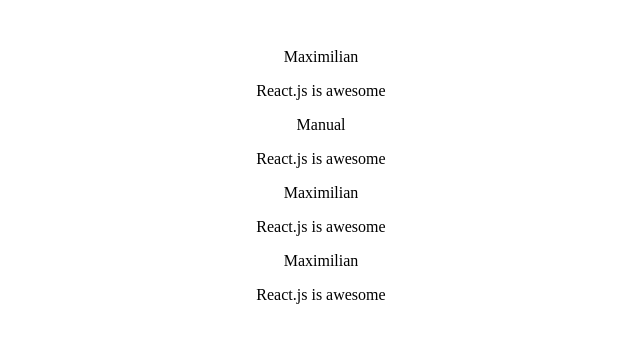
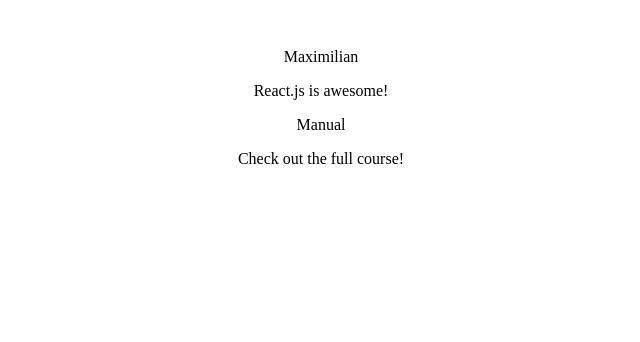
Before and after one commit to APapeIsName/react-crash-course, a React (Vite) app: page / in a window 1280 px wide. Shown: the top 342 px of the page, without its empty margins (319-959 px from the left). Built offline with nearby package versions, Linux system fonts and the light colour scheme.

Commit message:
Design: Props 적용하기

```diff
--- a/src/App.jsx
+++ b/src/App.jsx
@@ -3,10 +3,8 @@
 
 function App() {
   return <main>
-    <Post/>
-    <Post/>
-    <Post/>
-    <Post/>
+    <Post author="Maximilian" body="React.js is awesome!"/>
+    <Post author="Manual" body="Check out the full course!"/>
   </main>;
 }
 
--- a/src/components/Post.jsx
+++ b/src/components/Post.jsx
@@ -1,12 +1,9 @@
-const names = ['Maximilian', 'Manual'];
-
-function Post() {
-    const chosenName = Math.random() > 0.5 ? names[0] : names[1];
+function Post(props) {
 
     return (
         <div>
-            <p>{chosenName}</p>
-            <p>React.js is awesome</p>
+            <p>{props.author}</p>
+            <p>{props.body}</p>
         </div>
     );
 }
```
